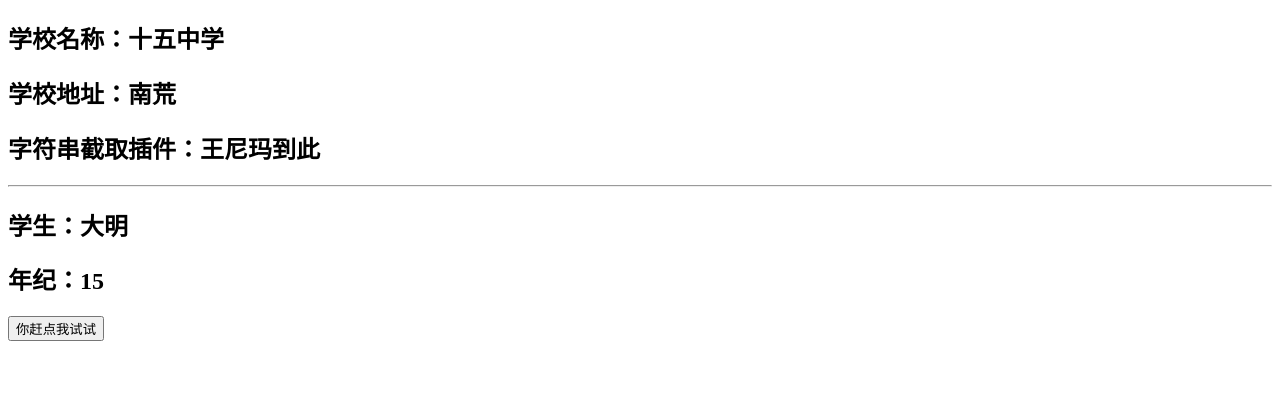
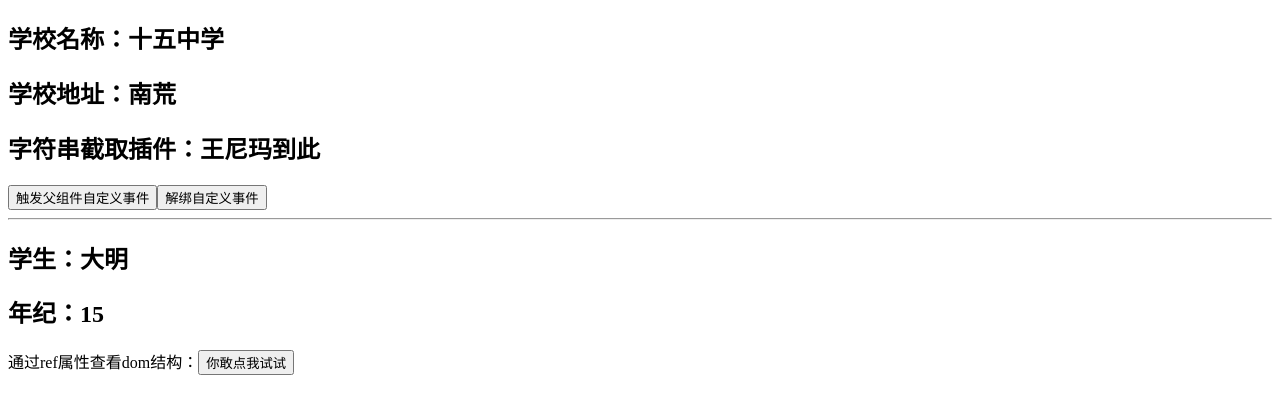
Before and after one commit to cat-fishing/better-tomorrow, a Vue app in the folder frontend/common-project/vue-cli-test/vue-cli-test/: page / in a window 1280 px wide. Shown: the top 414 px of the page. Built offline with nearby package versions, Linux system fonts and the light colour scheme.

Commit message:
vue学习day24_2：自定义事件及其解绑

```diff
--- a/frontend/common-project/vue-cli-test/vue-cli-test/src/App.vue
+++ b/frontend/common-project/vue-cli-test/vue-cli-test/src/App.vue
@@ -1,9 +1,10 @@
 <template>
     <div>
-        <School name="十五中学" address="南荒"></School>
+        <!--自定义事件也可以使用on、once等修饰-->
+        <School name="十五中学" address="南荒" v-on:lesson24.once="addEvent"></School>
         <hr/>
         <Student ref="sch" name="大明" :age="15"></Student>
-        <button ref="btn" v-on:click="showDom">你赶点我试试</button>
+        通过ref属性查看dom结构：<button ref="btn" v-on:click="showDom">你敢点我试试</button>
     </div>
 </template>
 
@@ -19,6 +20,10 @@
             School,Student
         },
         methods:{
+          //父组件方法
+          addEvent(name){
+            console.log('你瞅啥',name)
+          },
           showDom(){
               //refs获取真实dom元素
               console.log(this.$refs.btn)
--- a/frontend/common-project/vue-cli-test/vue-cli-test/src/components/lesson23_School.vue
+++ b/frontend/common-project/vue-cli-test/vue-cli-test/src/components/lesson23_School.vue
@@ -3,6 +3,8 @@
         <h2>学校名称：{{name}}</h2>
         <h2>学校地址：{{address}}</h2>
         <h2>字符串截取插件：{{str | mySlice}}</h2>
+        <button v-on:click="triggerEvent">触发父组件自定义事件</button>
+        <button v-on:click="unbindEvent">解绑自定义事件</button>
     </div>
 </template>
 
@@ -16,6 +18,15 @@
                 //address: '人民广场'
             }
         },
+        methods:{
+            triggerEvent(){
+                this.$emit('lesson24','我尼玛')
+            },
+            //在子组件解绑自定义事件
+            unbindEvent(){
+                this.$off('lesson24')
+          }
+        },
         //一般接收参数
         props: ['name','address']
     }
```
Lines whose indentation alone changed are shown as unchanged.
